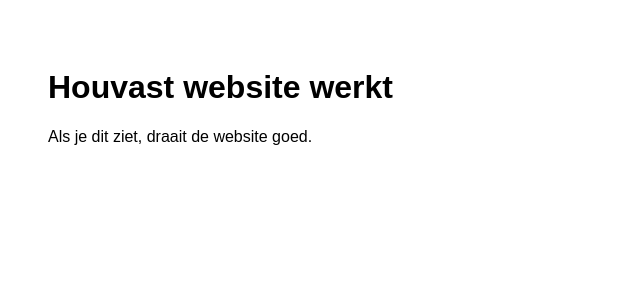
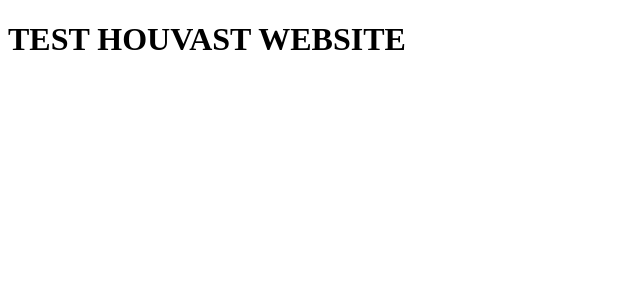
Before and after one commit to werkbon-alt/houvast-site, a React (Vite) app: page / in a window 1280 px wide. Shown: the top 300 px of the page, without its empty margins (0-640 px from the left). Built offline with nearby package versions, Linux system fonts and the light colour scheme.

Commit message:
Update App.jsx

```diff
--- a/src/App.jsx
+++ b/src/App.jsx
@@ -1,8 +1,3 @@
 export default function App() {
-  return (
-    <main style={{ padding: "40px", fontFamily: "Arial" }}>
-      <h1>Houvast website werkt</h1>
-      <p>Als je dit ziet, draait de website goed.</p>
-    </main>
-  );
+  return <h1>TEST HOUVAST WEBSITE</h1>;
 }
```
